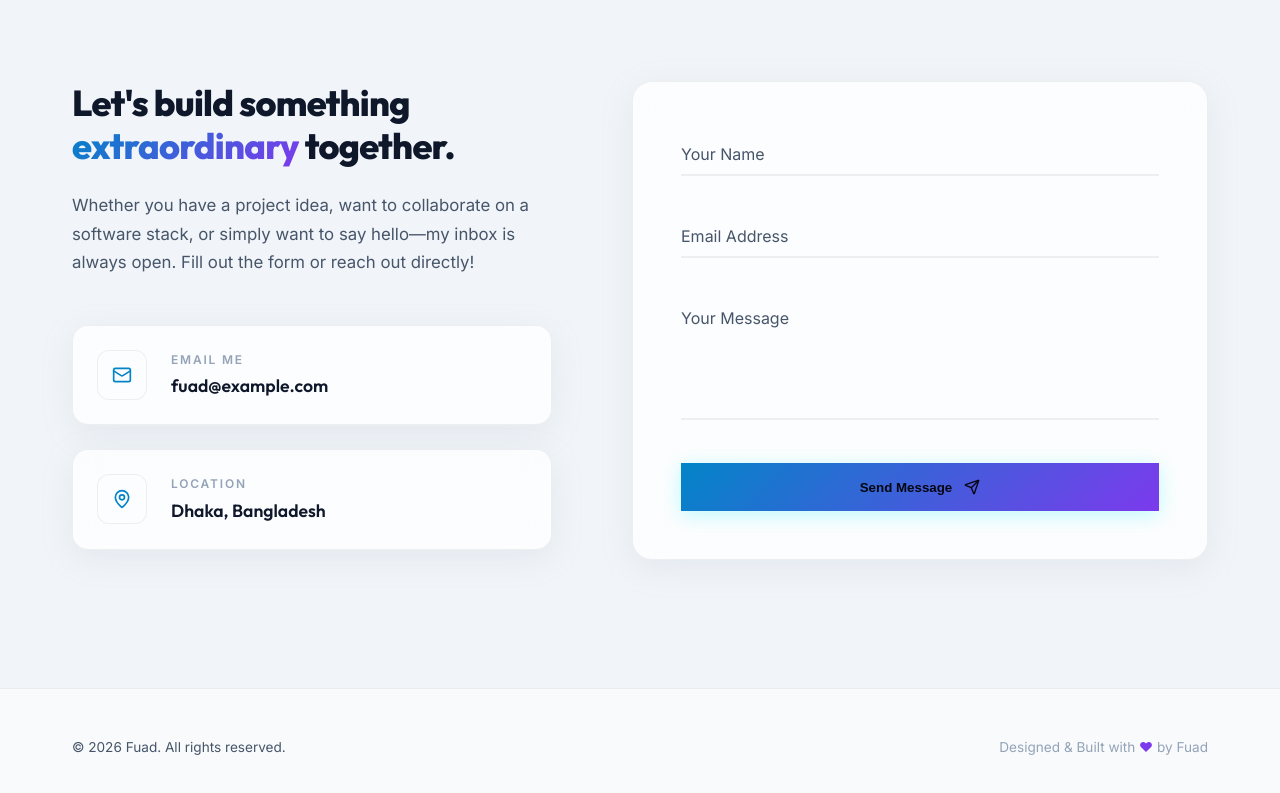
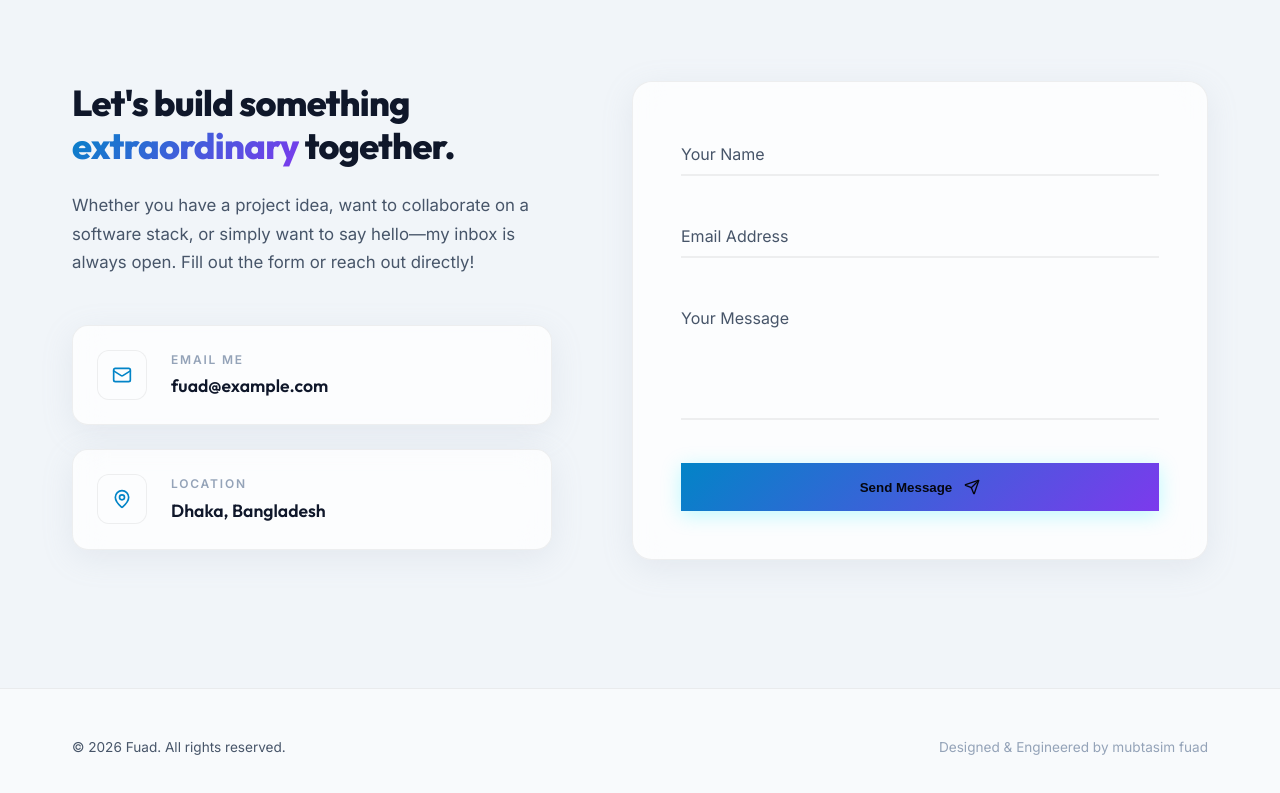
Before and after one commit to mubtasimfuad7/my-portfolio, a React (Vite) app: page / in a window 1280 px wide. Shown: the part 6002-6795 px from the top of the page. Built offline with nearby package versions, Linux system fonts and the light colour scheme.

Commit message:
Update footer to 'Designed & Engineered by mubtasim fuad'

```diff
--- a/src/App.tsx
+++ b/src/App.tsx
@@ -18,7 +18,7 @@ const Footer: React.FC = () => {
           © {new Date().getFullYear()} {personalInfo.name}. All rights reserved.
         </p>
         <p className="footer-built">
-          Designed & Built with <span className="footer-heart">♥</span> by {personalInfo.name}
+          Designed & Engineered by mubtasim fuad
         </p>
       </div>
     </footer>
```
